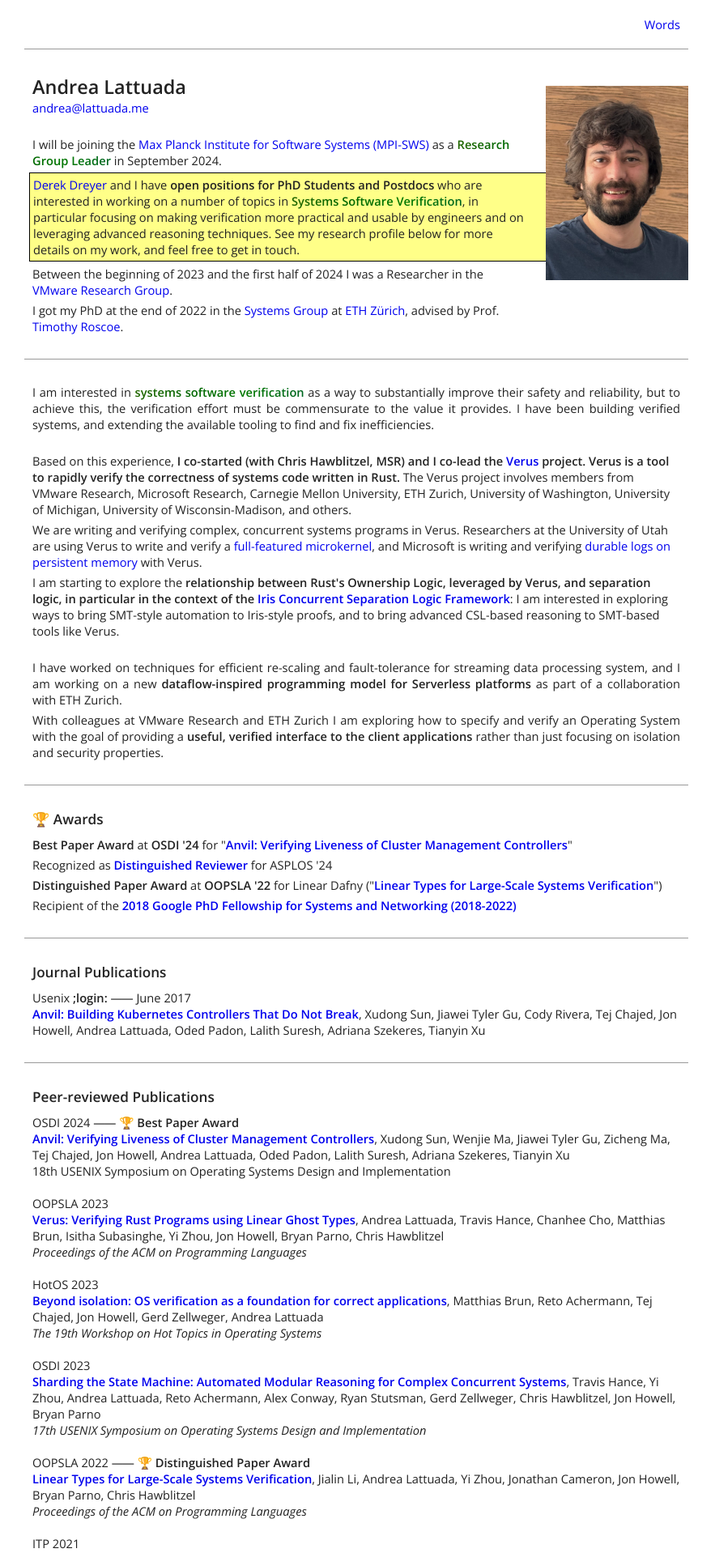
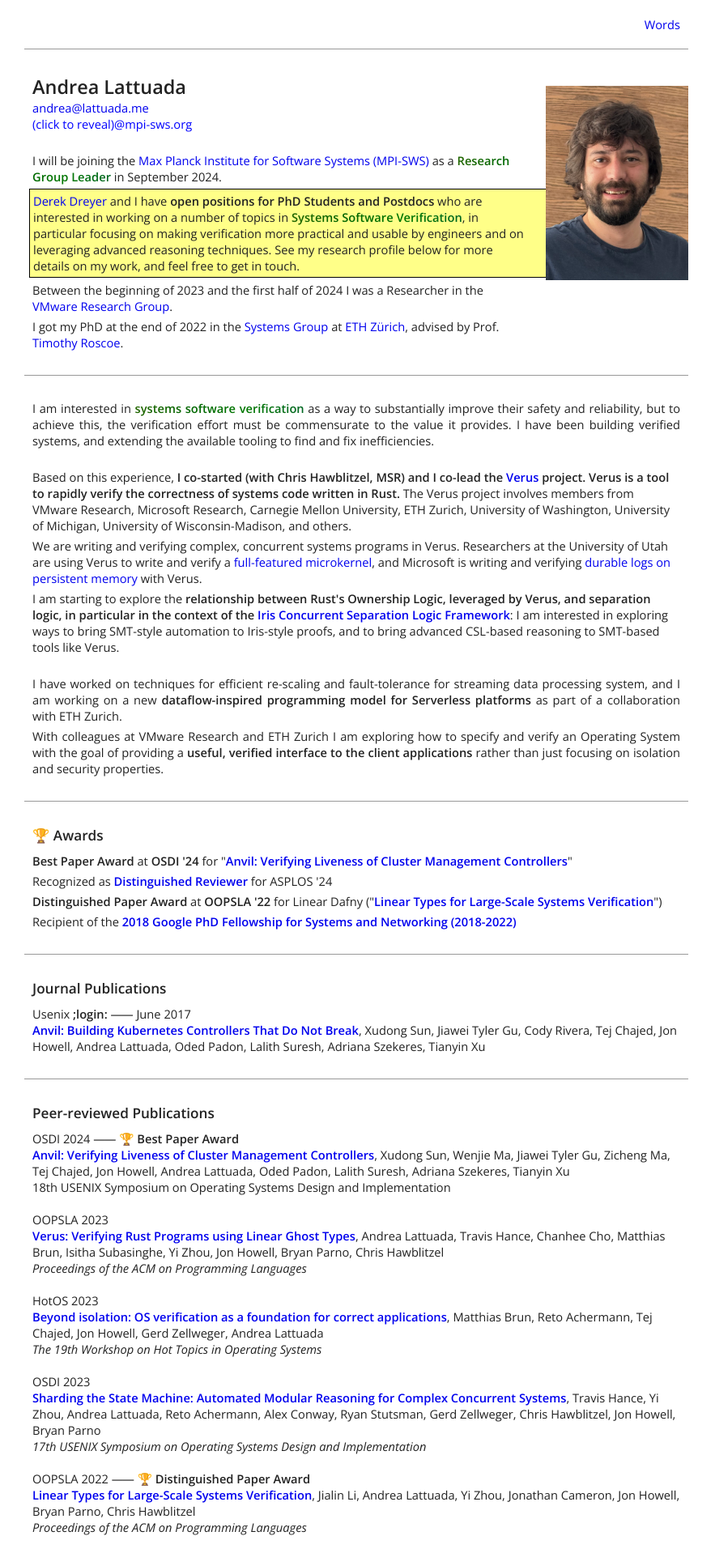
Before and after one commit to utaal/utaal.github.io, a Jekyll site: the page built from index.html, in a window 1280 px wide. Shown: the top 1918 px of the page at 81% size, without its empty margins (0-883 px from the left). Built offline with Jekyll 4.4.1, drawn with Linux system fonts in a browser that asks for light colours; nearby versions of some CDN libraries.

Commit message:
add mpi email

```diff
--- a/css/base.css
+++ b/css/base.css
@@ -6,10 +6,10 @@ body {
   font-family: 'Open Sans', sans-serif;
   font-size: 11pt;
 }
-a {
+a, .clickable {
   text-decoration: none;
 }
-a:hover {
+a:hover, .clickable:hover {
   text-decoration: underline;
 }
 
@@ -47,3 +47,8 @@ div.base_header {
   padding-left: 40px;
   padding-right: 40px;
 }
+
+.clickable {
+  color: blue;
+  cursor: pointer;
+}
--- a/index.html
+++ b/index.html
@@ -21,7 +21,19 @@
       <div class="hero">
         <div class="main relative card header">
           <img src="assets/small-profile-pic.jpg" alt="Andrea Lattuada" />
-          <p class="card-name"><span class="name-span">Andrea Lattuada</span><br/><span class="email"><a href="mailto:andrea@lattuada.me">andrea@lattuada.me</a></span><br/></p>
+          <p class="card-name"><span class="name-span">Andrea Lattuada</span><br/><span class="email"><a href="mailto:andrea@lattuada.me">andrea@lattuada.me</a></span><br/>
+          <span class="clickable" id="mpi-email-reveal"><a>(click to reveal)</a>@mpi-sws.org</span>
+          <script language="JavaScript">
+            let mpi_element_reveal = document.getElementById('mpi-email-reveal');
+            mpi_element_reveal.onclick = () => {
+              let user = 'andrea';
+              let site = 'mpi-sws.org';
+              console.log(mpi_element_reveal);
+              mpi_element_reveal.innerHTML = '<a href=\"mailto:' + user + '@' + site + '\">' + user + '@' + site + '</a>';
+              mpi_element_reveal.onclick = null;
+            };
+          </script>
+          <br/></p>
           <div style="height:20px"></div>
           <p>I will be joining the <a href="https://www.mpi-sws.org">Max Planck Institute for Software Systems (MPI-SWS)</a> as a <span class="highlight">Research Group Leader</span> in September 2024.</p>
           <p><div class="ad"><a href="https://people.mpi-sws.org/~dreyer/">Derek Dreyer</a> and I have <b>open positions for PhD Students and Postdocs</b> who are interested in working on a number of topics in <span class="highlight">Systems Software Verification</span>, in particular focusing on making verification more practical and usable by engineers and on leveraging advanced reasoning techniques. See my research profile below for more details on my work, and feel free to get in touch.</div></p>
```
